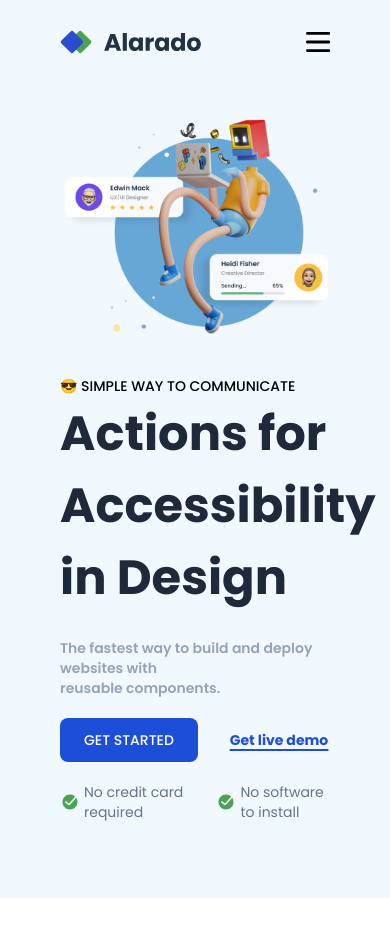
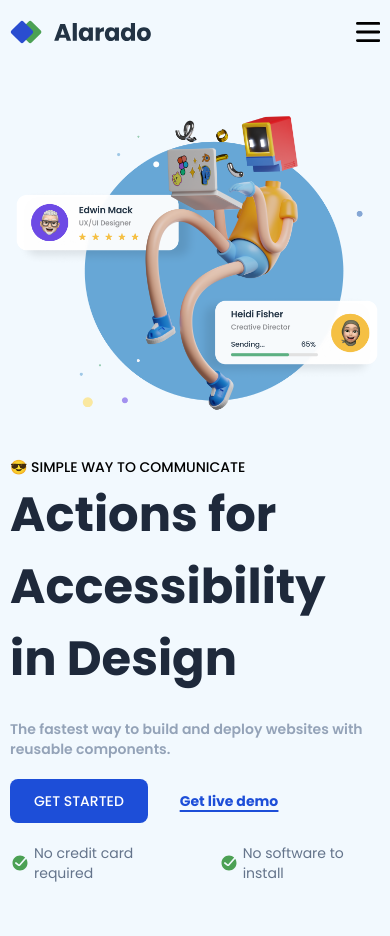
Before and after one commit to onxJi/homepage-challenge, an Angular app: page / in a window 390 px wide. Shown: the top 936 px of the page. Before the commit the page ends 898 px from the top, so only its background shows below. Built offline with nearby package versions, Linux system fonts and the light colour scheme.

Commit message:
actualizacion

```diff
--- a/src/app/app.component.css
+++ b/src/app/app.component.css
@@ -1,12 +1,6 @@
 @tailwind base;
 @tailwind components;
 @tailwind utilities;
-header {
-  padding: 30px 60px 0px 60px;
-}
-main {
-  padding: 0px 60px;
-}
 
 .fondo {
   background-color: #111729;
--- a/src/app/app.component.html
+++ b/src/app/app.component.html
@@ -1,4 +1,6 @@
-<header class="bg-[#F2F9FE] dark:bg-[#111729] w-full">
+<header
+  class="bg-[#F2F9FE] dark:bg-[#111729] w-full pt-[20px] px-[10px] md:px-[60px]"
+>
   <nav
     class="overflow-hidden dark:bg-[#111729] flex items-center justify-between"
   >
@@ -78,7 +80,7 @@
   </nav>
 </header>
 
-<main class="bg-[#F2F9FE] dark:bg-[#111729] w-full">
+<main class="bg-[#F2F9FE] dark:bg-[#111729] w-full px-[10px] md:px-[60px]">
   <section class="py-12 dark:bg-[#111729]">
     <div class="container flex flex-col md:flex-row">
       <div class="order-2 md:order-1 md:w-1/2 justify-center align-middle py-7">
```
